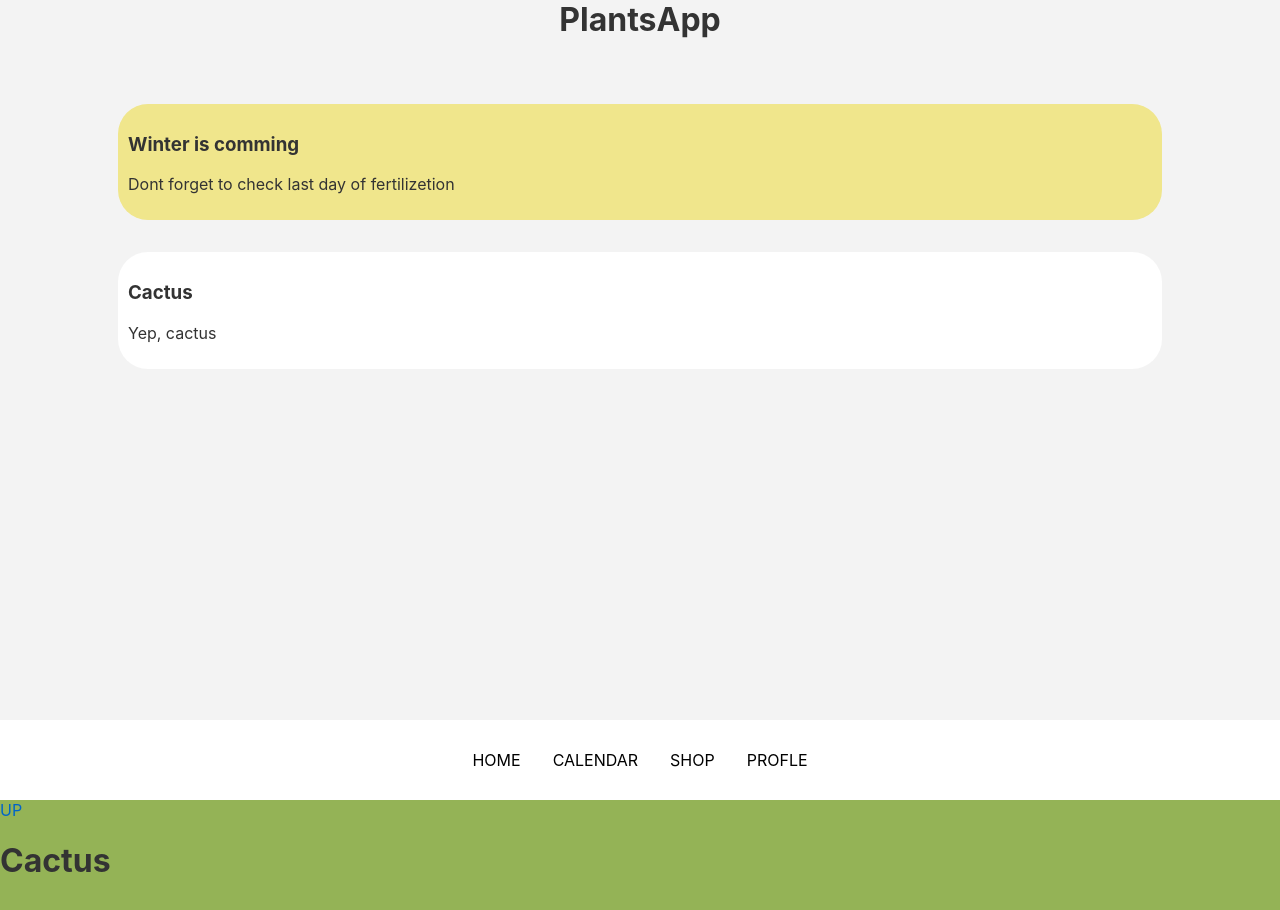
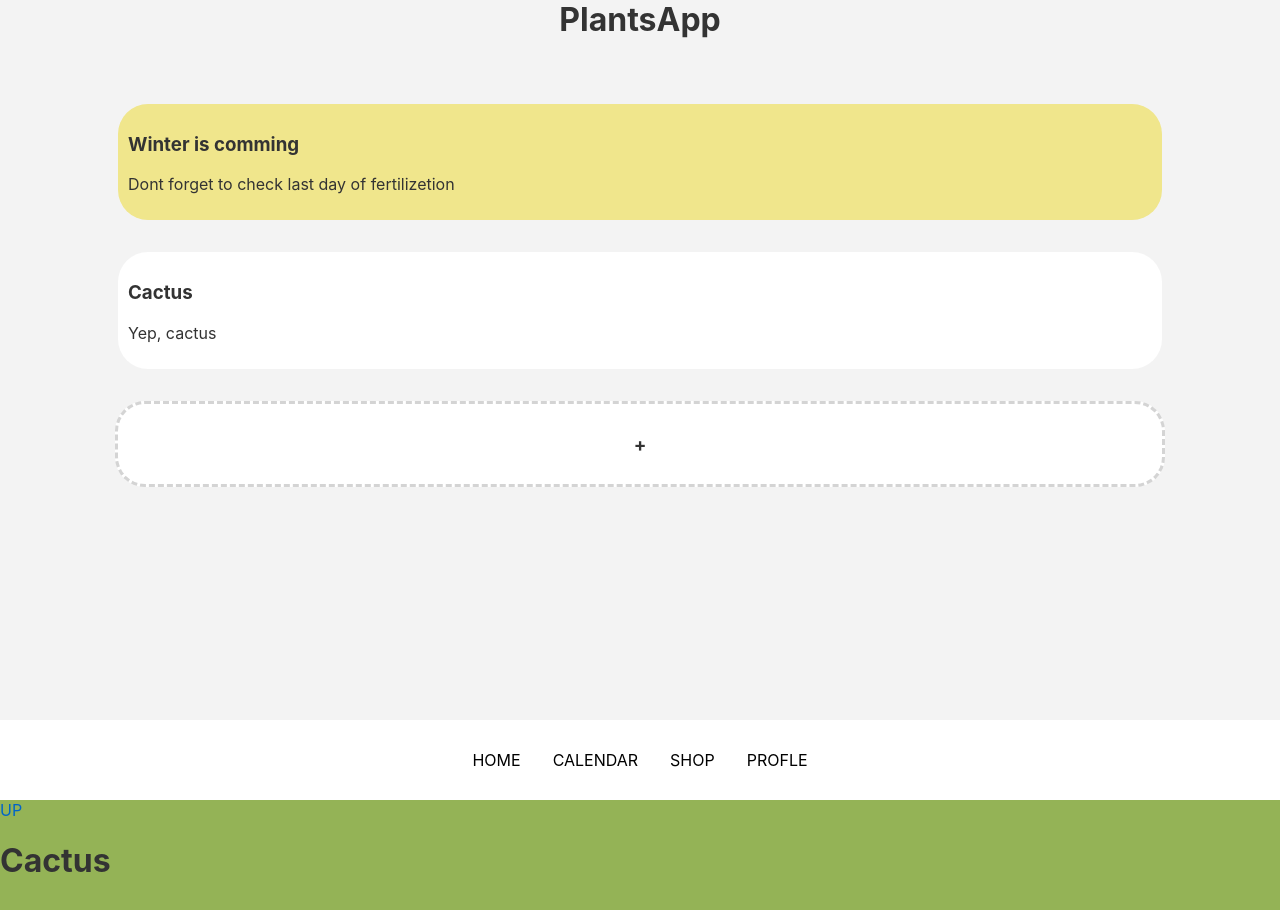
Before and after one commit to DVsoftwareEngine/PlantsApp, a Svelte app: page / in a window 1280 px wide. Shown: the top 910 px of the page. Built offline with nearby package versions, Linux system fonts and the light colour scheme.

Commit message:
add "new plant card"

```diff
--- a/src/Home/Home.svelte
+++ b/src/Home/Home.svelte
@@ -1,11 +1,13 @@
 <script>
   import AICard from "./components/AI-card.svelte";
   import PlantCard from "./components/Plant-card.svelte";
+  import NewPlantCard from "./components/NewPlant-card.svelte";
 </script>
 
 <div class="Home">
 	<AICard/>
   <PlantCard/>
+  <NewPlantCard/>
 </div>
 
 <style>
--- a/src/Home/components/AI-card.svelte
+++ b/src/Home/components/AI-card.svelte
@@ -2,13 +2,13 @@
 
 </script>
 
-<div class="AIcard">
+<div class="AICard">
 	<h3>Winter is comming</h3>
   <p>Dont forget to check last day of fertilizetion</p>
 </div>
 
 <style>
-	.AIcard {
+	.AICard {
     background-color: khaki;
     width: 80%;
     border-radius: 30px;
--- /dev/null
+++ b/src/Home/components/NewPlant-card.svelte
@@ -0,0 +1,17 @@
+<script>
+</script>
+
+<div class="NewPlantCard">
+	<h3>+</h3>
+</div>
+
+<style>
+	.NewPlantCard {
+    text-align: center;
+    background-color: white;
+    width: 80%;
+    border-radius: 30px;
+    padding: 10px;
+    border: 3px dashed rgb(212, 212, 212);
+  }
+</style>
--- a/src/Home/components/Plant-card.svelte
+++ b/src/Home/components/Plant-card.svelte
@@ -14,6 +14,7 @@
     background-color: white;
     width: 80%;
     border-radius: 30px;
-    padding: 10px
+    padding: 10px;
+    margin-bottom: 2.5%;
   }
 </style>
```
